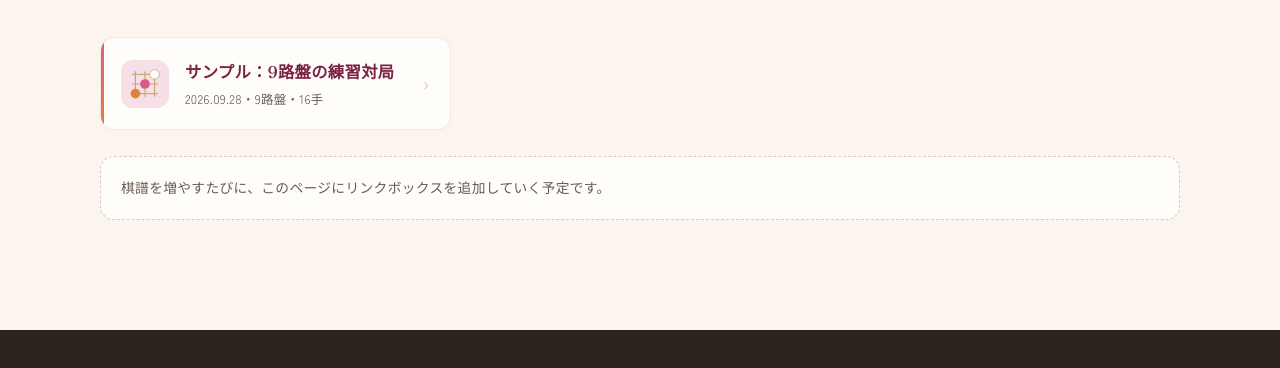
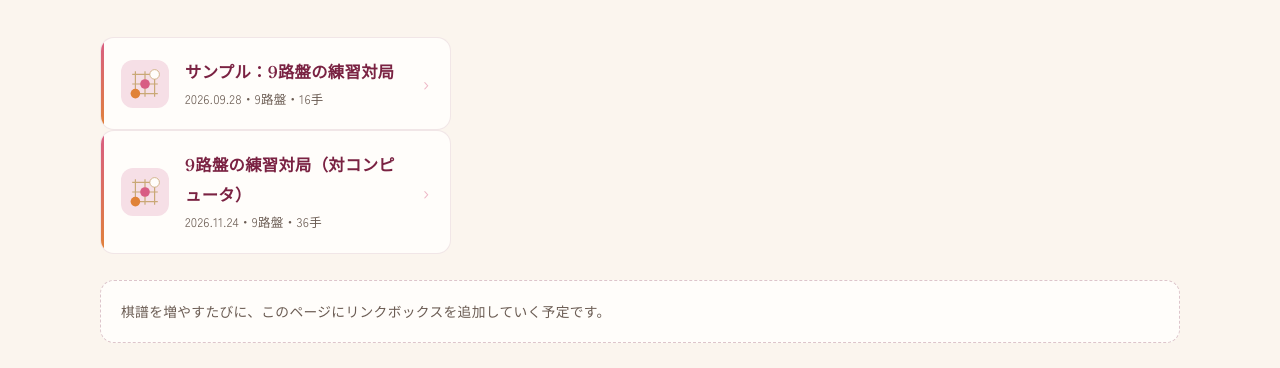
Before and after one commit to Azaleacreativeroom888/fan-igo, a plain HTML site: page kifu.html in a window 1280 px wide. Shown: the part 388-756 px from the top of the page. Drawn offline with Linux system fonts and the light colour scheme.

Commit message:
Add new kifu box for practice game against computer

```diff
--- a/kifu.html
+++ b/kifu.html
@@ -167,6 +167,22 @@
       </a>
     </div>
 
+    <div class="kifu-grid">
+      <a class="kifu-box" href="kifu1.html">
+        <span class="kifu-icon">
+          <svg viewBox="0 0 40 40" aria-hidden="true">
+            <g stroke="var(--wood-line)" stroke-width="1.5"><line x1="8" y1="4" x2="8" y2="36"/><line x1="20" y1="4" x2="20" y2="36"/><line x1="32" y1="4" x2="32" y2="36"/><line x1="4" y1="8" x2="36" y2="8"/><line x1="4" y1="20" x2="36" y2="20"/><line x1="4" y1="32" x2="36" y2="32"/></g>
+            <circle cx="20" cy="20" r="6" fill="var(--pink)"/><circle cx="32" cy="8" r="6" fill="var(--white)" stroke="var(--wood-line)"/><circle cx="8" cy="32" r="6" fill="var(--orange)"/>
+          </svg>
+        </span>
+        <span class="kifu-text">
+          <span class="kifu-name">9路盤の練習対局（対コンピュータ）</span>
+          <span class="kifu-desc">2026.11.24・9路盤・36手</span>
+        </span>
+        <span class="kifu-arrow">›</span>
+      </a>
+    </div>
+
     <p class="empty-note">棋譜を増やすたびに、このページにリンクボックスを追加していく予定です。</p>
   </section>
 
```
